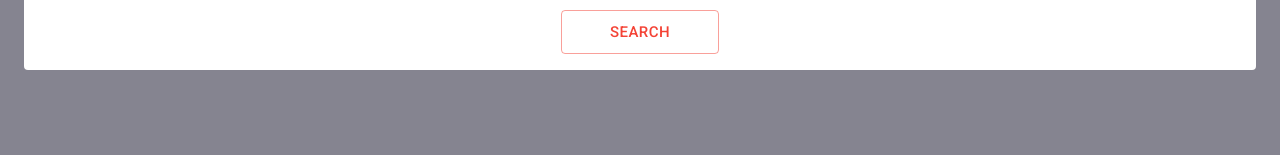
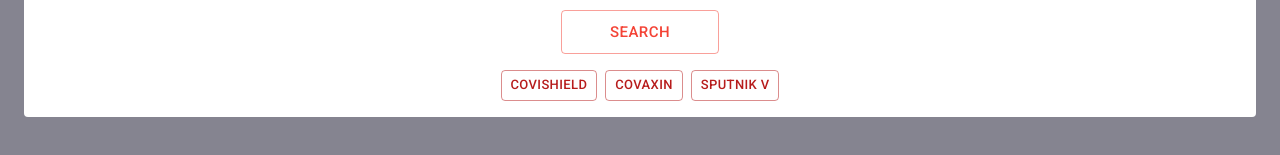
Before and after one commit to thanveeralisayed/vfindermui-react, a React (Create React App) app: page / in a window 1280 px wide. Shown: the part 265-420 px from the top of the page. Built offline with nearby package versions, Linux system fonts and the light colour scheme; no server answers.

Commit message:
added vaccine filters

```diff
--- a/src/Components/Home/Home.js
+++ b/src/Components/Home/Home.js
@@ -83,6 +83,9 @@
     },
     searchbox: {
         marginTop: theme.spacing(4)
+    },
+    filternames: {
+        marginTop: theme.spacing(2)
     }
 }))
 
@@ -99,6 +102,8 @@
     const [selectedDis, setSelectedDis] = useState(null);
     const [value, setValue] = useState(0);
     const [coviFilter, setcoviFilter] = useState(null);
+    const [covacFilter, setCovacFilter] = useState(null);
+    const [sputFilter, setSputFilter] = useState(null);
 
 
 
@@ -114,13 +119,51 @@
 
     };
 
-    console.log(centers);
+    function getUnique(arr) {
+
+        // removing duplicate
+        let uniqueArr = [...new Set(arr)];
+        return uniqueArr;
+    }
 
 
-    // const filterCentreVaccines = (centre) => {
+    const filterCentreVaccines = (centerss) => {
+        let covi = [];
+        let covac = [];
+        let sput = [];
 
-    // }
 
+        centerss.map((center) => {
+            center.sessions.map((session) => {
+                if (session.vaccine === 'COVISHIELD') {
+                    covi.push(center);
+                }
+                if (session.vaccine === 'COVAXIN') {
+                    covac.push(center);
+                }
+                if (session.vaccine === 'SPUTNIK V') {
+                    sput.push(center)
+                }
+            })
+        })
+
+
+        covi = getUnique(covi);
+        covac = getUnique(covac);
+        sput = getUnique(sput)
+
+
+        setcoviFilter(covi);
+        setCovacFilter(covac);
+        setSputFilter(sput);
+    }
+
+
+    useEffect(() => {
+        console.log(coviFilter);
+        console.log(covacFilter);
+        console.log(sputFilter);
+    }, [sputFilter])
 
 
 
@@ -150,7 +193,7 @@
 
     const fetchDistricts = (id) => {
         console.log(id);
-        localStorage.setItem("seldisId",id);
+        localStorage.setItem("seldisId", id);
         axios.get(`https://cdn-api.co-vin.in/api/v2/admin/location/districts/${id}`).then(res => {
             setDistricts(res.data.districts);
         })
@@ -158,18 +201,20 @@
 
     const fetchCentreList = (pin, date) => {
         localStorage.removeItem("rdistrict");
-        localStorage.setItem("tabval",0);
+        localStorage.setItem("tabval", 0);
         axios.get(`https://cdn-api.co-vin.in/api/v2/appointment/sessions/public/calendarByPin?pincode=${pin}&date=${date}`).then(res => {
-            setCenters(res.data.centers)
+            setCenters(res.data.centers);
+            filterCentreVaccines(res.data.centers);
         })
     }
 
     const fetchCentreListbyDistrict = (id, date) => {
-        localStorage.setItem("rdistrict",id);
+        localStorage.setItem("rdistrict", id);
         localStorage.removeItem("recentpin");
-        localStorage.setItem("tabval",1);
+        localStorage.setItem("tabval", 1);
         axios.get(`https://cdn-api.co-vin.in/api/v2/appointment/sessions/public/calendarByDistrict?district_id=${id}&date=${date}`).then((res) => {
             setCenters(res.data.centers);
+            filterCentreVaccines(res.data.centers);
         })
     }
 
@@ -179,7 +224,7 @@
             const rpin = localStorage.getItem("recentpin");
             const date = format(new Date(), 'dd-MM-yyyy')
             if (rpin) {
-                fetchCentreList(rpin,date);
+                fetchCentreList(rpin, date);
                 setPincode(rpin);
             }
         }
@@ -191,7 +236,7 @@
             setValue(tabval);
             const date = format(new Date(), 'dd-MM-yyyy');
             if (rdis) {
-                fetchCentreListbyDistrict(rdis,date);
+                fetchCentreListbyDistrict(rdis, date);
                 const rsname = localStorage.getItem("rsname");
                 const rdname = localStorage.getItem("rdname");
                 const seldisid = localStorage.getItem("seldisId");
@@ -215,7 +260,7 @@
         if (!id && pincode) {
             console.log('entered pin mode');
             fetchCentreList(pincode, date);
-            localStorage.setItem("recentpin",pincode);
+            localStorage.setItem("recentpin", pincode);
         }
         if (id) {
             fetchCentreListbyDistrict(id, date)
@@ -235,7 +280,7 @@
 
                     <Paper elevation={0} className={classes.paper}>
 
-                            <Box display="flex" justifyContent="center">
+                        <Box display="flex" justifyContent="center" >
                             <Paper elevation={0} square>
                                 <Tabs
                                     value={value}
@@ -296,7 +341,7 @@
                                                         handleClosestate();
                                                         fetchDistricts(state.state_id);
                                                         setSelectedSt(state.state_name);
-                                                            localStorage.setItem("rsname",state.state_name);
+                                                        localStorage.setItem("rsname", state.state_name);
                                                         setSelectedDis(null);
                                                         setDistrictId(null);
                                                     }}>{state.state_name}</MenuItem>
@@ -325,7 +370,7 @@
                                                         handleClosedis();
                                                         setDistrictId(district.district_id);
                                                         setSelectedDis(district.district_name);
-                                                            localStorage.setItem("rdname",district.district_name);
+                                                        localStorage.setItem("rdname", district.district_name);
 
                                                     }}>{district.district_name}</MenuItem>
                                                 )) : <MenuItem>Select a state</MenuItem>
@@ -348,6 +393,28 @@
                         <Button onClick={() => OnSearchHandler(districtId)} size="large" className={classes.searchButton} variant="outlined" color="secondary">
                             Search
                         </Button>
+
+
+                        <Box className={classes.filternames} display="flex" justifyContent="center">
+                            <Box mx={.5}>
+                                <Button onClick={()=>setCenters(coviFilter)} size="small" variant="outlined" color="primary">
+                                    Covishield
+                                </Button>
+                            </Box>
+
+                            <Box mx={.5}>
+                                <Button onClick={()=>setCenters(covacFilter)}  size="small" variant="outlined" color="primary">
+                                    Covaxin
+                                </Button>
+                            </Box>
+                            <Box mx={.5} >
+                                <Button onClick={()=>setCenters(sputFilter)}  size="small" variant="outlined" color="primary">
+                                    Sputnik V
+                                </Button>
+                            </Box>
+
+
+                        </Box>
 
                     </Paper>
 
```
Lines whose indentation alone changed are shown as unchanged.
